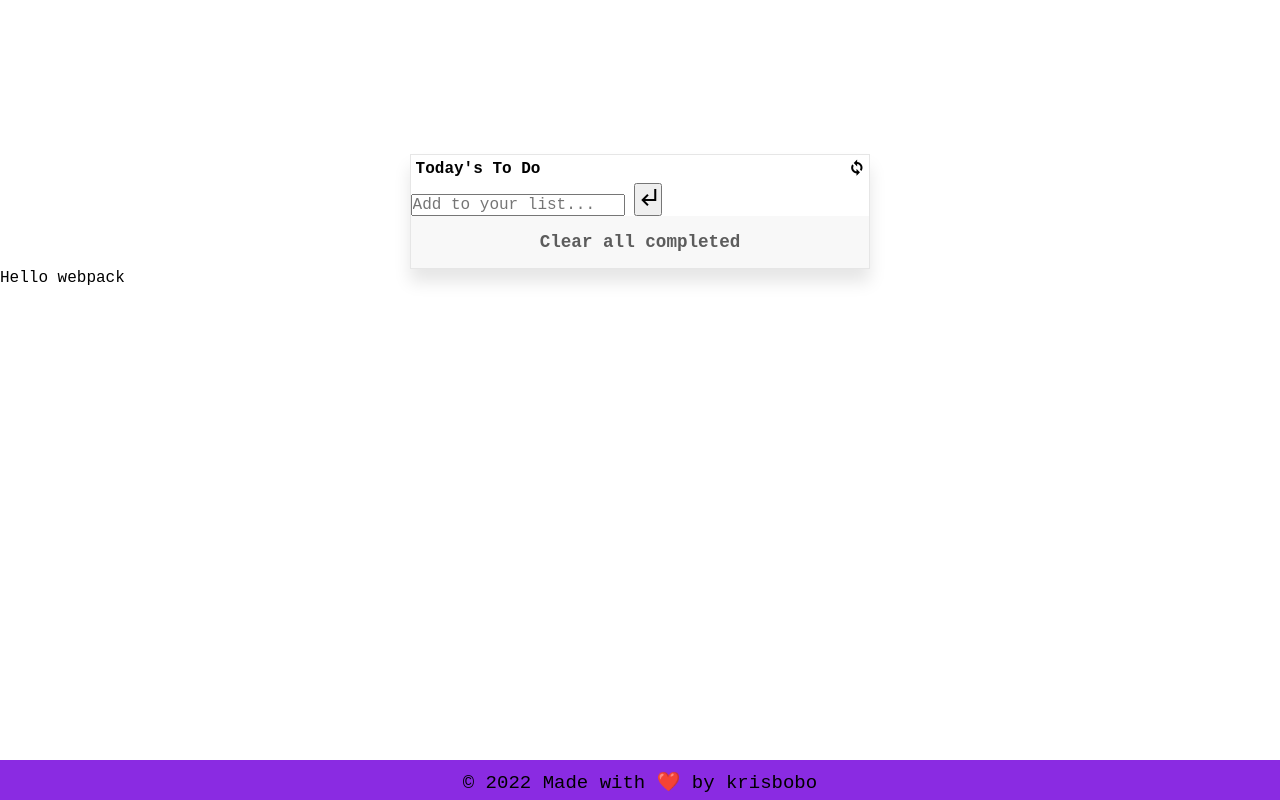
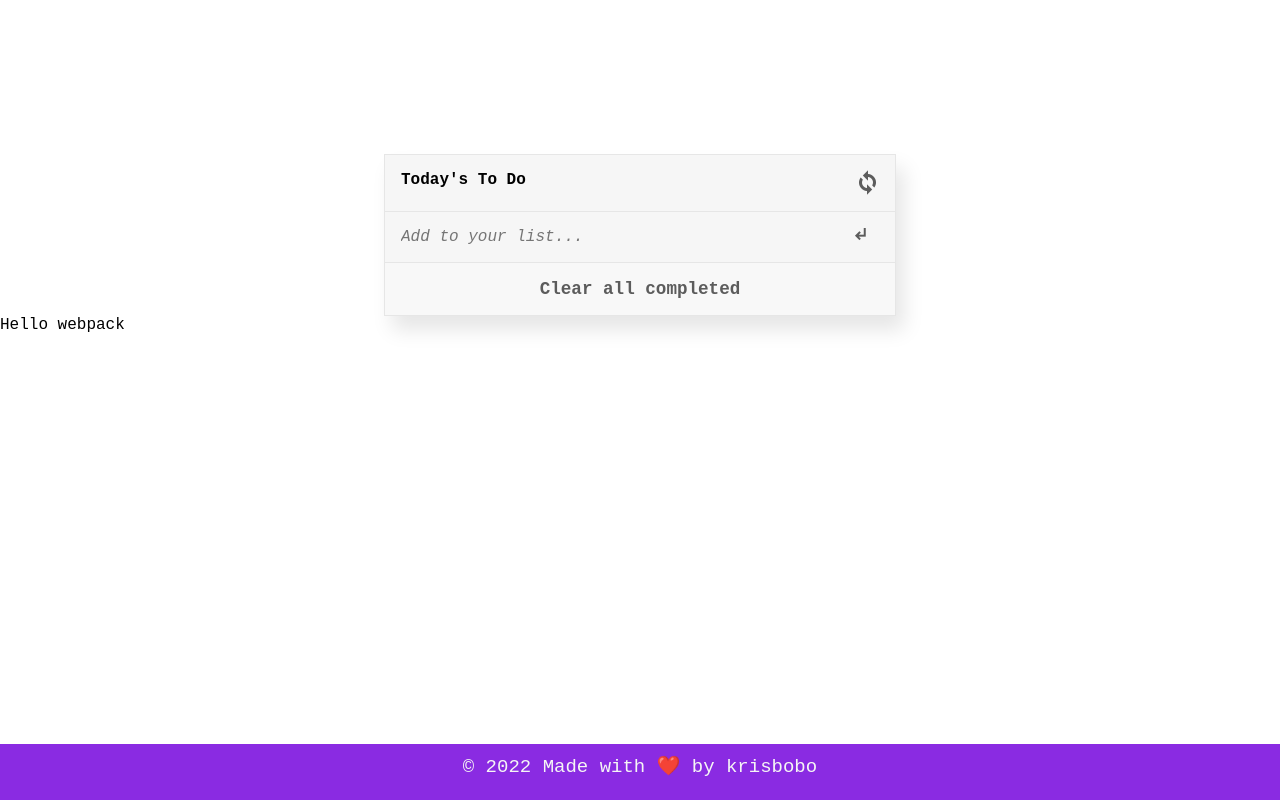
Before and after one commit to krisbobo/todoList-app, a website built with webpack: page src/index.html in a window 1280 px wide. Built offline with nearby package versions, Linux system fonts and the light colour scheme.

Commit message:
Add more style

```diff
--- a/src/style.css
+++ b/src/style.css
@@ -5,26 +5,73 @@
 	text-decoration: none;
 	font-family: 'Courier New', Courier, monospace;
 	font-size: 100%;
+	list-style-type: none;
 }
 
 .container {
 	margin: 0 auto;
 	margin-top: 12%;
-	width: 36%;
+	width: 40%;
 	border: 1px solid #e6e6e6;
-	box-shadow: 0 0.8rem 1rem #e6e6e6;
+	box-shadow: 0.5rem 0.9rem 1.2rem #e6e6e6;
+	background: #f6f6f6;
 }
 
 .app-title {
 	display: flex;
 	justify-content: space-between;
-	padding: 5px;
+	border-bottom: 1px solid #e6e6e6;
+	padding: 1rem;
 }
 
-.app-title i {
-	font-weight: bolder;
+.app-title .material-icons {
+	cursor: pointer;
+}
+
+.material-icons {
+	font-weight: bold;
+	font-size: 1.5rem;
+	color: #5c5c5c;
+	cursor: move;
+}
+
+.add-form {
+	display: flex;
+	justify-content: space-between;
+	align-items: center;
+	border-bottom: 1px solid #e6e6e6;
+}
+
+.add-form input::placeholder {
+  font-style: italic;
+}
+
+.add-form #add-to-list {
+	width: 100%;
+	padding: 1rem;
+	border: none;
+	background: #f6f6f6;
+}
+
+.add-form #form-button {
+	border: none;
+	background: #f6f6f6;
+	padding-right: 1.7rem;
+}
+
+.add-form #form-button i {
+	font-weight: bold;
 	font-size: 1rem;
-	color: black;
+	color: #5c5c5c;
+	cursor: pointer;
+}
+
+.list-items .list-info {
+	display: flex;
+	justify-content: space-between;
+	align-items: center;
+	border-bottom: 1px solid #e6e6e6;
+	padding: 1rem;
 }
 
 .clear-btn {
@@ -47,10 +94,10 @@ footer {
 	position: fixed;
 	bottom: 0;
 	width: 100%;
-	height: 5%;
+	height: 7%;
 	background: blueviolet;
 	text-align: center;
 	font-size: 19px;
-	color: black;
+	color: whitesmoke;
 	padding-top: 10px;
 }
```
